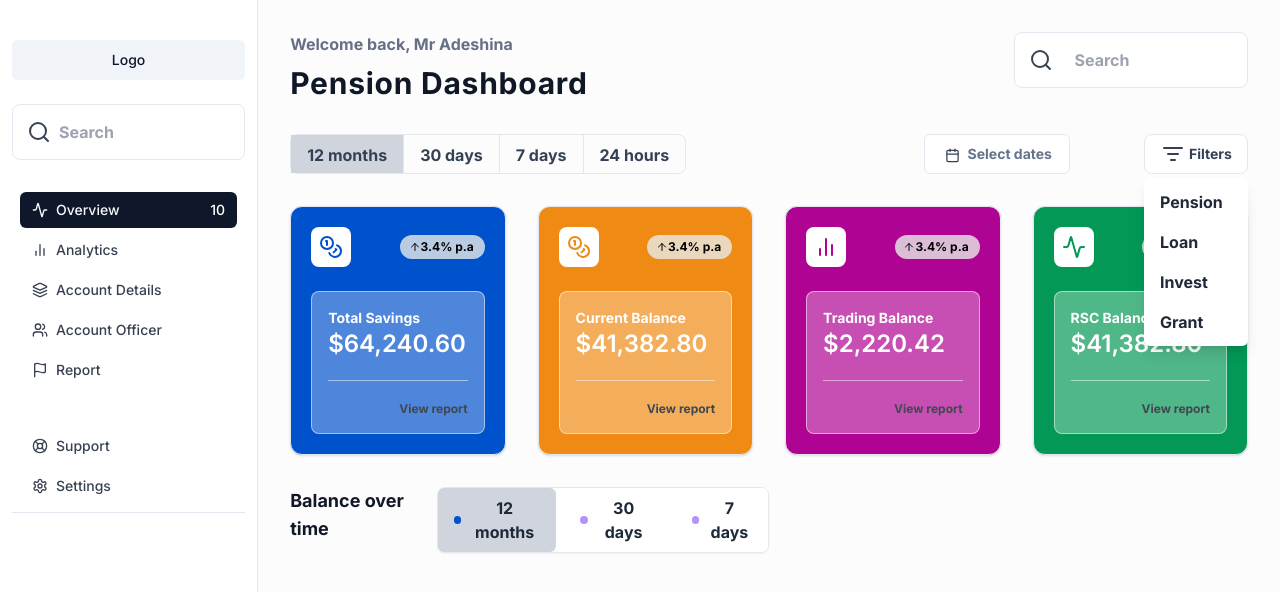
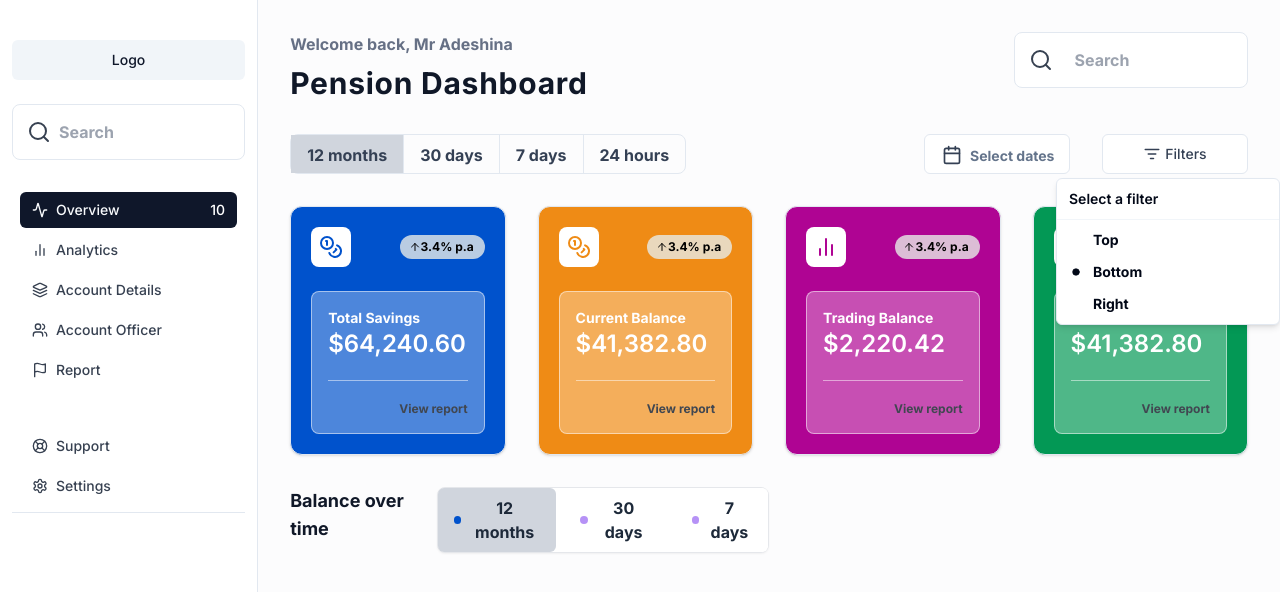
Before and after one commit to Drifty-Cyber/o-dash-next, a Next.js app: page / in a window 1280 px wide. Both pictures are taken after a click on the button "Filters". Shown: the top 592 px of the page. Built offline with nearby package versions, Linux system fonts and the light colour scheme; what tailwindcss-debug-screens would draw is missing.

Commit message:
chore: add filter

```diff
--- a/app/page.tsx
+++ b/app/page.tsx
@@ -4,6 +4,7 @@
 import ChartTabButtons from "@/components/ChartTabButtons";
 import { DatePicker } from "@/components/DatePicker";
 import { Filter } from "@/components/Filter";
+import { FilterDropdown } from "@/components/FilterDropDown";
 import MenuBar from "@/components/MenuBar";
 import PageTitle from "@/components/PageTitle";
 import TabbedButtons from "@/components/TabbedButtons";
@@ -101,8 +102,9 @@
             <DatePicker />
           </section>
 
-          <section className="grid justify-self-end">
-            <Filter onChange={handleFilterChange} />
+          <section className="grid justify-self-end w-full">
+            {/* <Filter onChange={handleFilterChange} /> */}
+            <FilterDropdown />
           </section>
         </section>
       </section>
--- a/components/DatePicker.tsx
+++ b/components/DatePicker.tsx
@@ -26,11 +26,14 @@
             !date && "text-muted-foreground"
           )}
         >
-          <CalendarIcon className="justify-self-center mr-2 h-[16.67px] w-[15px] mt-[1.67px] ml-[2.5px] text-[#344054]" />
+          <CalendarIcon
+            size={20}
+            className="justify-self-center mr-2 mt-[1.67px] ml-[2.5px] text-[#344054]"
+          />
           {date ? (
             format(date, "PPP")
           ) : (
-            <span className="text-sm">Select dates</span>
+            <span className="text-sm pt-1">Select dates</span>
           )}
         </Button>
       </PopoverTrigger>
--- /dev/null
+++ b/components/FilterDropDown.tsx
@@ -0,0 +1,42 @@
+"use client";
+
+import * as React from "react";
+
+import { ListFilter } from "lucide-react";
+
+import { Button } from "@/components/ui/button";
+import {
+  DropdownMenu,
+  DropdownMenuContent,
+  DropdownMenuLabel,
+  DropdownMenuRadioGroup,
+  DropdownMenuRadioItem,
+  DropdownMenuSeparator,
+  DropdownMenuTrigger,
+} from "@/components/ui/dropdown-menu";
+
+export function FilterDropdown() {
+  const [position, setPosition] = React.useState("bottom");
+
+  return (
+    <DropdownMenu>
+      <DropdownMenuTrigger asChild>
+        <Button variant="outline" className="text-sm text-[#344054]">
+          <span className="mr-1">
+            <ListFilter size={18} />
+          </span>
+          Filters
+        </Button>
+      </DropdownMenuTrigger>
+      <DropdownMenuContent className="w-56">
+        <DropdownMenuLabel>Select a filter</DropdownMenuLabel>
+        <DropdownMenuSeparator />
+        <DropdownMenuRadioGroup value={position} onValueChange={setPosition}>
+          <DropdownMenuRadioItem value="top">Top</DropdownMenuRadioItem>
+          <DropdownMenuRadioItem value="bottom">Bottom</DropdownMenuRadioItem>
+          <DropdownMenuRadioItem value="right">Right</DropdownMenuRadioItem>
+        </DropdownMenuRadioGroup>
+      </DropdownMenuContent>
+    </DropdownMenu>
+  );
+}
--- /dev/null
+++ b/components/ui/dropdown-menu.tsx
@@ -0,0 +1,200 @@
+"use client"
+
+import * as React from "react"
+import * as DropdownMenuPrimitive from "@radix-ui/react-dropdown-menu"
+import { Check, ChevronRight, Circle } from "lucide-react"
+
+import { cn } from "@/lib/utils"
+
+const DropdownMenu = DropdownMenuPrimitive.Root
+
+const DropdownMenuTrigger = DropdownMenuPrimitive.Trigger
+
+const DropdownMenuGroup = DropdownMenuPrimitive.Group
+
+const DropdownMenuPortal = DropdownMenuPrimitive.Portal
+
+const DropdownMenuSub = DropdownMenuPrimitive.Sub
+
+const DropdownMenuRadioGroup = DropdownMenuPrimitive.RadioGroup
+
+const DropdownMenuSubTrigger = React.forwardRef<
+  React.ElementRef<typeof DropdownMenuPrimitive.SubTrigger>,
+  React.ComponentPropsWithoutRef<typeof DropdownMenuPrimitive.SubTrigger> & {
+    inset?: boolean
+  }
+>(({ className, inset, children, ...props }, ref) => (
+  <DropdownMenuPrimitive.SubTrigger
+    ref={ref}
+    className={cn(
+      "flex cursor-default select-none items-center rounded-sm px-2 py-1.5 text-sm outline-none focus:bg-accent data-[state=open]:bg-accent",
+      inset && "pl-8",
+      className
+    )}
+    {...props}
+  >
+    {children}
+    <ChevronRight className="ml-auto h-4 w-4" />
+  </DropdownMenuPrimitive.SubTrigger>
+))
+DropdownMenuSubTrigger.displayName =
+  DropdownMenuPrimitive.SubTrigger.displayName
+
+const DropdownMenuSubContent = React.forwardRef<
+  React.ElementRef<typeof DropdownMenuPrimitive.SubContent>,
+  React.ComponentPropsWithoutRef<typeof DropdownMenuPrimitive.SubContent>
+>(({ className, ...props }, ref) => (
+  <DropdownMenuPrimitive.SubContent
+    ref={ref}
+    className={cn(
+      "z-50 min-w-[8rem] overflow-hidden rounded-md border bg-popover p-1 text-popover-foreground shadow-lg data-[state=open]:animate-in data-[state=closed]:animate-out data-[state=closed]:fade-out-0 data-[state=open]:fade-in-0 data-[state=closed]:zoom-out-95 data-[state=open]:zoom-in-95 data-[side=bottom]:slide-in-from-top-2 data-[side=left]:slide-in-from-right-2 data-[side=right]:slide-in-from-left-2 data-[side=top]:slide-in-from-bottom-2",
+      className
+    )}
+    {...props}
+  />
+))
+DropdownMenuSubContent.displayName =
+  DropdownMenuPrimitive.SubContent.displayName
+
+const DropdownMenuContent = React.forwardRef<
+  React.ElementRef<typeof DropdownMenuPrimitive.Content>,
+  React.ComponentPropsWithoutRef<typeof DropdownMenuPrimitive.Content>
+>(({ className, sideOffset = 4, ...props }, ref) => (
+  <DropdownMenuPrimitive.Portal>
+    <DropdownMenuPrimitive.Content
+      ref={ref}
+      sideOffset={sideOffset}
+      className={cn(
+        "z-50 min-w-[8rem] overflow-hidden rounded-md border bg-popover p-1 text-popover-foreground shadow-md data-[state=open]:animate-in data-[state=closed]:animate-out data-[state=closed]:fade-out-0 data-[state=open]:fade-in-0 data-[state=closed]:zoom-out-95 data-[state=open]:zoom-in-95 data-[side=bottom]:slide-in-from-top-2 data-[side=left]:slide-in-from-right-2 data-[side=right]:slide-in-from-left-2 data-[side=top]:slide-in-from-bottom-2",
+        className
+      )}
+      {...props}
+    />
+  </DropdownMenuPrimitive.Portal>
+))
+DropdownMenuContent.displayName = DropdownMenuPrimitive.Content.displayName
+
+const DropdownMenuItem = React.forwardRef<
+  React.ElementRef<typeof DropdownMenuPrimitive.Item>,
+  React.ComponentPropsWithoutRef<typeof DropdownMenuPrimitive.Item> & {
+    inset?: boolean
+  }
+>(({ className, inset, ...props }, ref) => (
+  <DropdownMenuPrimitive.Item
+    ref={ref}
+    className={cn(
+      "relative flex cursor-default select-none items-center rounded-sm px-2 py-1.5 text-sm outline-none transition-colors focus:bg-accent focus:text-accent-foreground data-[disabled]:pointer-events-none data-[disabled]:opacity-50",
+      inset && "pl-8",
+      className
+    )}
+    {...props}
+  />
+))
+DropdownMenuItem.displayName = DropdownMenuPrimitive.Item.displayName
+
+const DropdownMenuCheckboxItem = React.forwardRef<
+  React.ElementRef<typeof DropdownMenuPrimitive.CheckboxItem>,
+  React.ComponentPropsWithoutRef<typeof DropdownMenuPrimitive.CheckboxItem>
+>(({ className, children, checked, ...props }, ref) => (
+  <DropdownMenuPrimitive.CheckboxItem
+    ref={ref}
+    className={cn(
+      "relative flex cursor-default select-none items-center rounded-sm py-1.5 pl-8 pr-2 text-sm outline-none transition-colors focus:bg-accent focus:text-accent-foreground data-[disabled]:pointer-events-none data-[disabled]:opacity-50",
+      className
+    )}
+    checked={checked}
+    {...props}
+  >
+    <span className="absolute left-2 flex h-3.5 w-3.5 items-center justify-center">
+      <DropdownMenuPrimitive.ItemIndicator>
+        <Check className="h-4 w-4" />
+      </DropdownMenuPrimitive.ItemIndicator>
+    </span>
+    {children}
+  </DropdownMenuPrimitive.CheckboxItem>
+))
+DropdownMenuCheckboxItem.displayName =
+  DropdownMenuPrimitive.CheckboxItem.displayName
+
+const DropdownMenuRadioItem = React.forwardRef<
+  React.ElementRef<typeof DropdownMenuPrimitive.RadioItem>,
+  React.ComponentPropsWithoutRef<typeof DropdownMenuPrimitive.RadioItem>
+>(({ className, children, ...props }, ref) => (
+  <DropdownMenuPrimitive.RadioItem
+    ref={ref}
+    className={cn(
+      "relative flex cursor-default select-none items-center rounded-sm py-1.5 pl-8 pr-2 text-sm outline-none transition-colors focus:bg-accent focus:text-accent-foreground data-[disabled]:pointer-events-none data-[disabled]:opacity-50",
+      className
+    )}
+    {...props}
+  >
+    <span className="absolute left-2 flex h-3.5 w-3.5 items-center justify-center">
+      <DropdownMenuPrimitive.ItemIndicator>
+        <Circle className="h-2 w-2 fill-current" />
+      </DropdownMenuPrimitive.ItemIndicator>
+    </span>
+    {children}
+  </DropdownMenuPrimitive.RadioItem>
+))
+DropdownMenuRadioItem.displayName = DropdownMenuPrimitive.RadioItem.displayName
+
+const DropdownMenuLabel = React.forwardRef<
+  React.ElementRef<typeof DropdownMenuPrimitive.Label>,
+  React.ComponentPropsWithoutRef<typeof DropdownMenuPrimitive.Label> & {
+    inset?: boolean
+  }
+>(({ className, inset, ...props }, ref) => (
+  <DropdownMenuPrimitive.Label
+    ref={ref}
+    className={cn(
+      "px-2 py-1.5 text-sm font-semibold",
+      inset && "pl-8",
+      className
+    )}
+    {...props}
+  />
+))
+DropdownMenuLabel.displayName = DropdownMenuPrimitive.Label.displayName
+
+const DropdownMenuSeparator = React.forwardRef<
+  React.ElementRef<typeof DropdownMenuPrimitive.Separator>,
+  React.ComponentPropsWithoutRef<typeof DropdownMenuPrimitive.Separator>
+>(({ className, ...props }, ref) => (
+  <DropdownMenuPrimitive.Separator
+    ref={ref}
+    className={cn("-mx-1 my-1 h-px bg-muted", className)}
+    {...props}
+  />
+))
+DropdownMenuSeparator.displayName = DropdownMenuPrimitive.Separator.displayName
+
+const DropdownMenuShortcut = ({
+  className,
+  ...props
+}: React.HTMLAttributes<HTMLSpanElement>) => {
+  return (
+    <span
+      className={cn("ml-auto text-xs tracking-widest opacity-60", className)}
+      {...props}
+    />
+  )
+}
+DropdownMenuShortcut.displayName = "DropdownMenuShortcut"
+
+export {
+  DropdownMenu,
+  DropdownMenuTrigger,
+  DropdownMenuContent,
+  DropdownMenuItem,
+  DropdownMenuCheckboxItem,
+  DropdownMenuRadioItem,
+  DropdownMenuLabel,
+  DropdownMenuSeparator,
+  DropdownMenuShortcut,
+  DropdownMenuGroup,
+  DropdownMenuPortal,
+  DropdownMenuSub,
+  DropdownMenuSubContent,
+  DropdownMenuSubTrigger,
+  DropdownMenuRadioGroup,
+}
--- a/package.json
+++ b/package.json
@@ -9,6 +9,7 @@
     "lint": "next lint"
   },
   "dependencies": {
+    "@radix-ui/react-dropdown-menu": "^2.0.6",
     "@radix-ui/react-menubar": "^1.0.4",
     "@radix-ui/react-popover": "^1.0.7",
     "@radix-ui/react-select": "^2.0.0",
```
Also changed, not shown: 1 other file (tests, documents, lock files or other folders).
